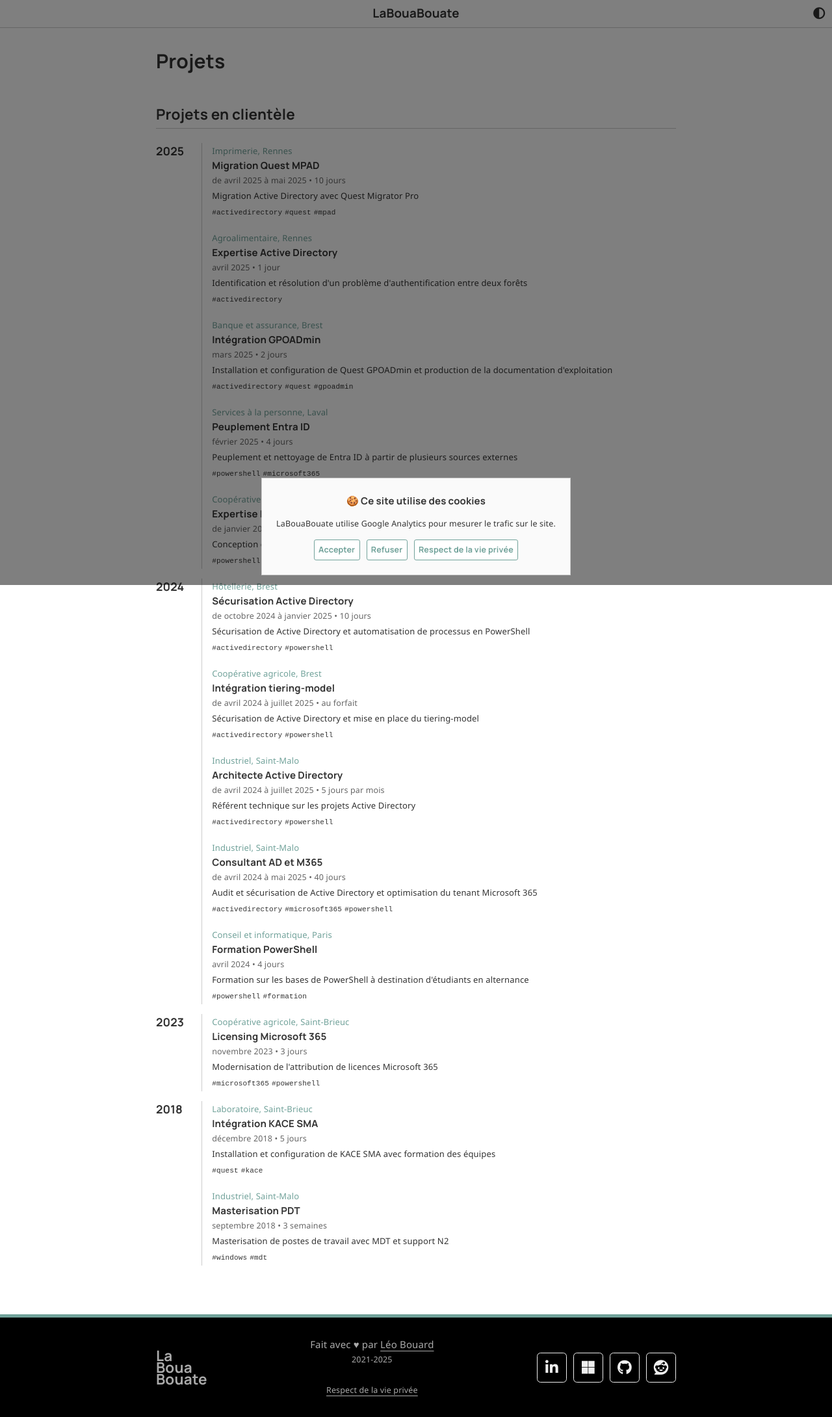
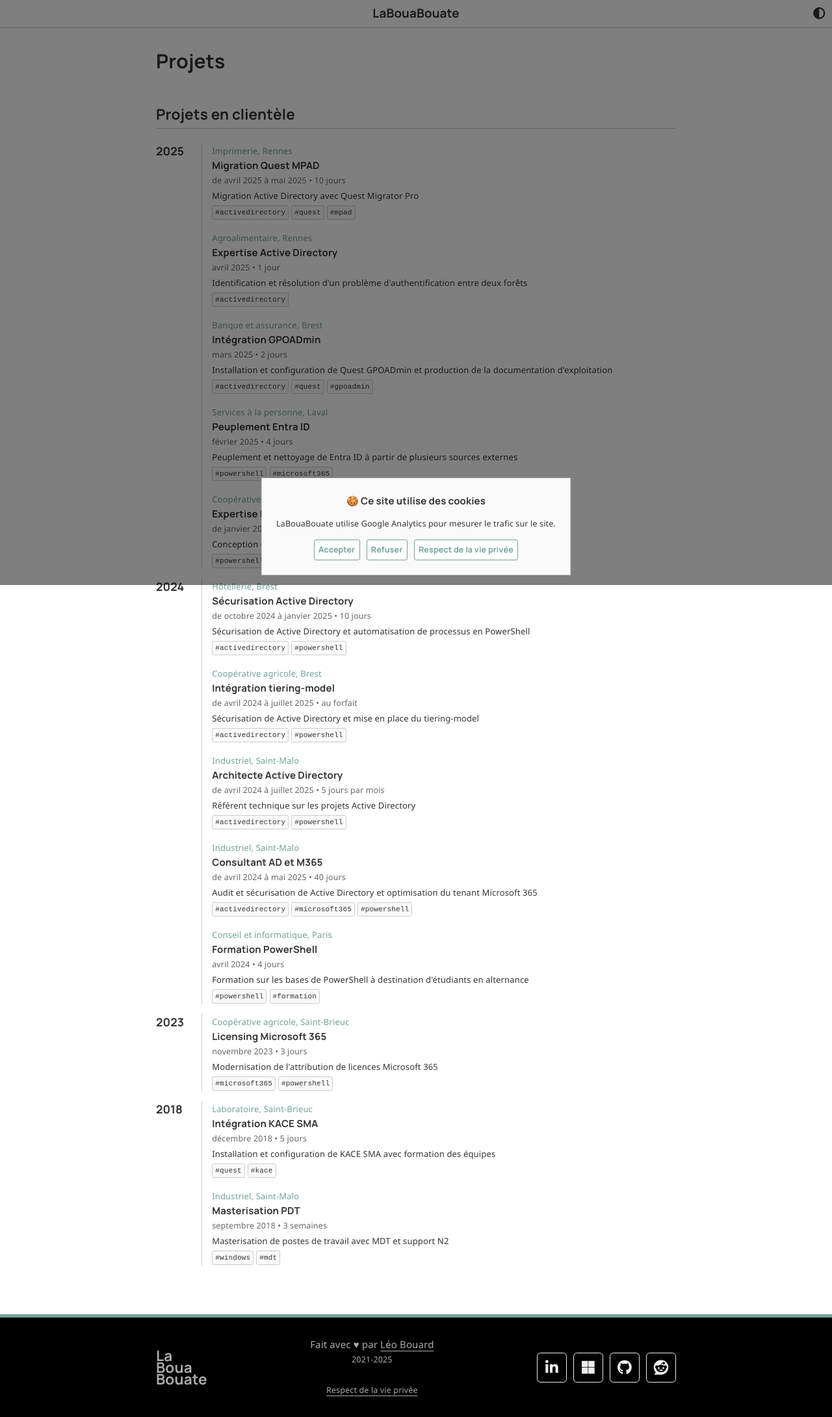
Before and after one commit to leobouard/leobouard.github.io, a Jekyll site: the page built from _pages/projects.html, in a window 1280 px wide. Shown: the whole page at 65% size. Built offline with Jekyll 4.4.1, drawn with Linux system fonts in a browser that asks for light colours; nearby versions of some CDN libraries; some web fonts are replaced.

Commit message:
Update cv.scss

```diff
--- a/assets/css/cv.scss
+++ b/assets/css/cv.scss
@@ -296,6 +296,13 @@ div.project p {
     font-size: small;
 }
 
+div.project code {
+    background-color: var(--lightaccent);
+    padding: 4px;
+    border-radius: var(--borderradius);
+    border: var(--border);
+}
+
 // CV WRAPPER
 
 .cv-wrapper {
```
